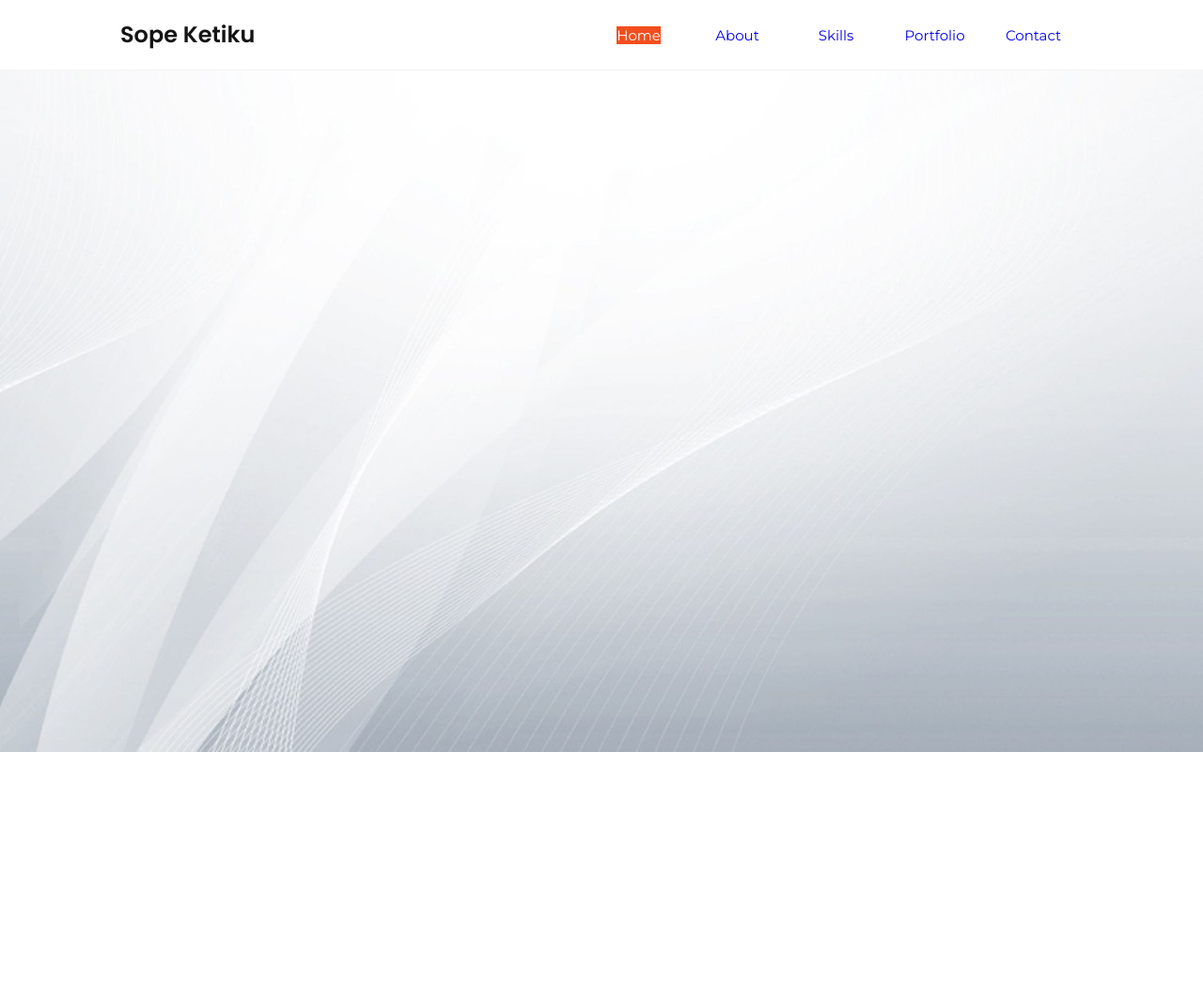
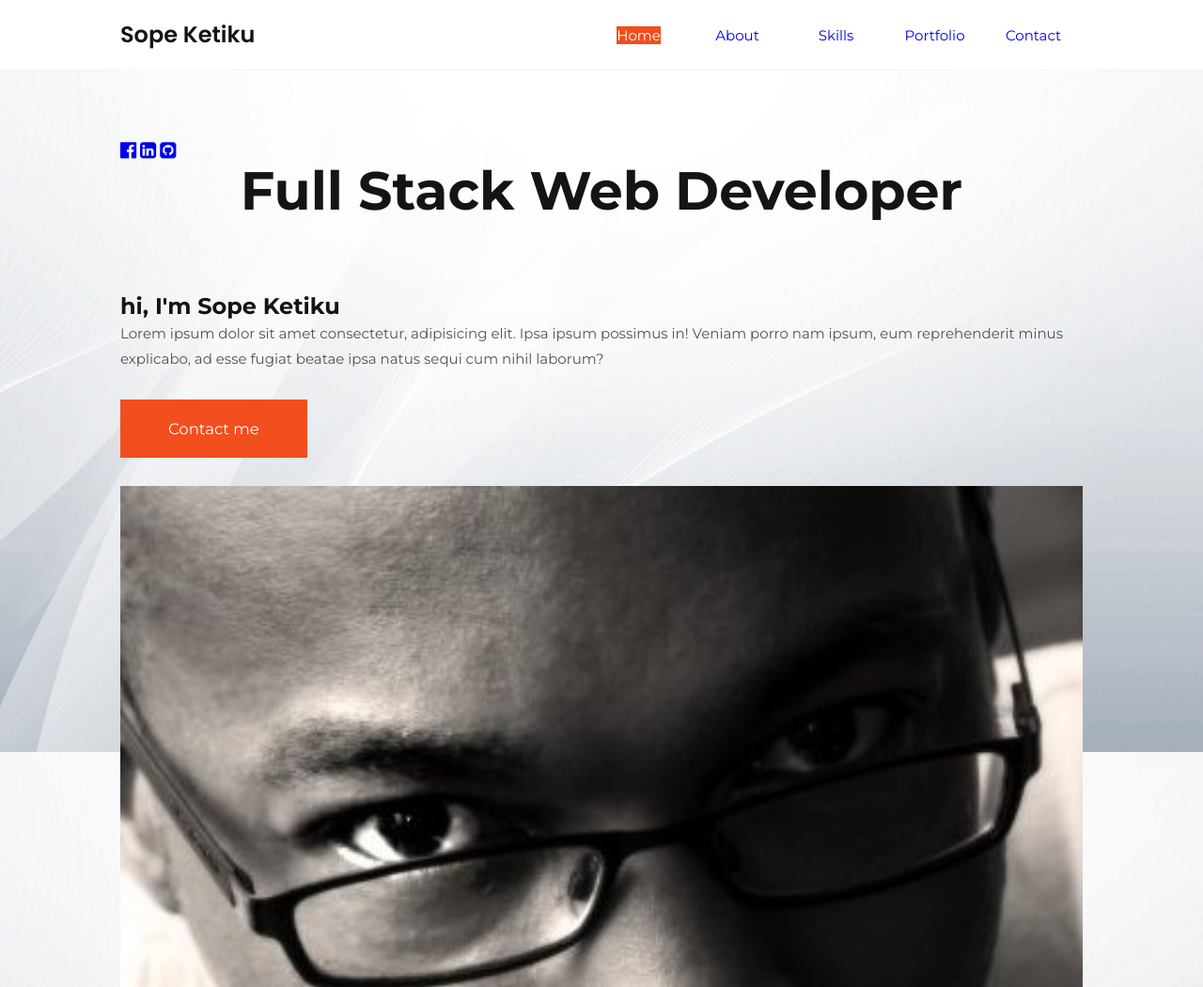
Before and after one commit to ksope/myPortfolio, a website: page index.html in a window 1280 px wide. Shown: the top 1050 px of the page at 94% size. Before the commit the page ends 800 px from the top, so only its background shows below. Drawn offline with nearby package versions, Linux system fonts and the light colour scheme.

Commit message:
Modify index.html
Modify index.html by changing class 'landing' element from <div> to <section> to enable proper seperation from <nav>

Add font awesome reference to font awesome directory icons which is used to add social media icons

```diff
--- a/index.html
+++ b/index.html
@@ -9,6 +9,16 @@
             href="https://fonts.googleapis.com/icon?family=Material+Icons+Sharp"
         />
         <link rel="stylesheet" href="./css/styles.css" />
+        <!--font awesome reference location to get directory-->
+        <link
+            rel="stylesheet"
+            href="https://cdnjs.cloudflare.com/ajax/libs/font-awesome/4.7.0/css/font-awesome.min.css"
+        />
+        <!--Icon Scout CDN-->
+        <link
+            rel="stylesheet"
+            href="https://unicons.iconscout.com/release/v4.0.0/css/line.css"
+        />
         <title>Fabian Ketiku-Portfolio</title>
     </head>
     <body>
@@ -32,5 +42,57 @@
                 </button>
             </div>
         </nav>
+        <section class="landing">
+            <div class="container">
+                <div class="socials">
+                    <a
+                        href="https://facebook.com"
+                        target="_blank"
+                        rel="”noreferrer”"
+                        ><i
+                            class="fa fa-facebook-official fa-lg"
+                            aria-hidden="true"
+                        ></i
+                    ></a>
+                    <a
+                        href="https://linkedin.com"
+                        target="_blank"
+                        rel="”noreferrer”"
+                        ><i
+                            class="fa fa-linkedin-square fa-lg"
+                            aria-hidden="true"
+                        ></i
+                    ></a>
+                    <a
+                        href="https://github.com"
+                        target="_blank"
+                        rel="”noreferrer”"
+                        ><i
+                            class="fa fa-github-square fa-lg"
+                            aria-hidden="true"
+                        ></i
+                    ></a>
+                </div>
+                <div class="info">
+                    <h1>Full Stack Web Developer</h1>
+                    <h3>hi, I'm Sope Ketiku</h3>
+                    <p>
+                        Lorem ipsum dolor sit amet consectetur, adipisicing
+                        elit. Ipsa ipsum possimus in! Veniam porro nam ipsum,
+                        eum reprehenderit minus explicabo, ad esse fugiat beatae
+                        ipsa natus sequi cum nihil laborum?
+                    </p>
+                    <a href="#contact" class="btn btn-primary">Contact me</a>
+                </div>
+                <div class="profile-area">
+                    <div class="profile-image">
+                        <img
+                            src="./images/potrait_pic.jpg"
+                            alt="profile picture"
+                        />
+                    </div>
+                </div>
+            </div>
+        </section>
     </body>
 </html>
```
